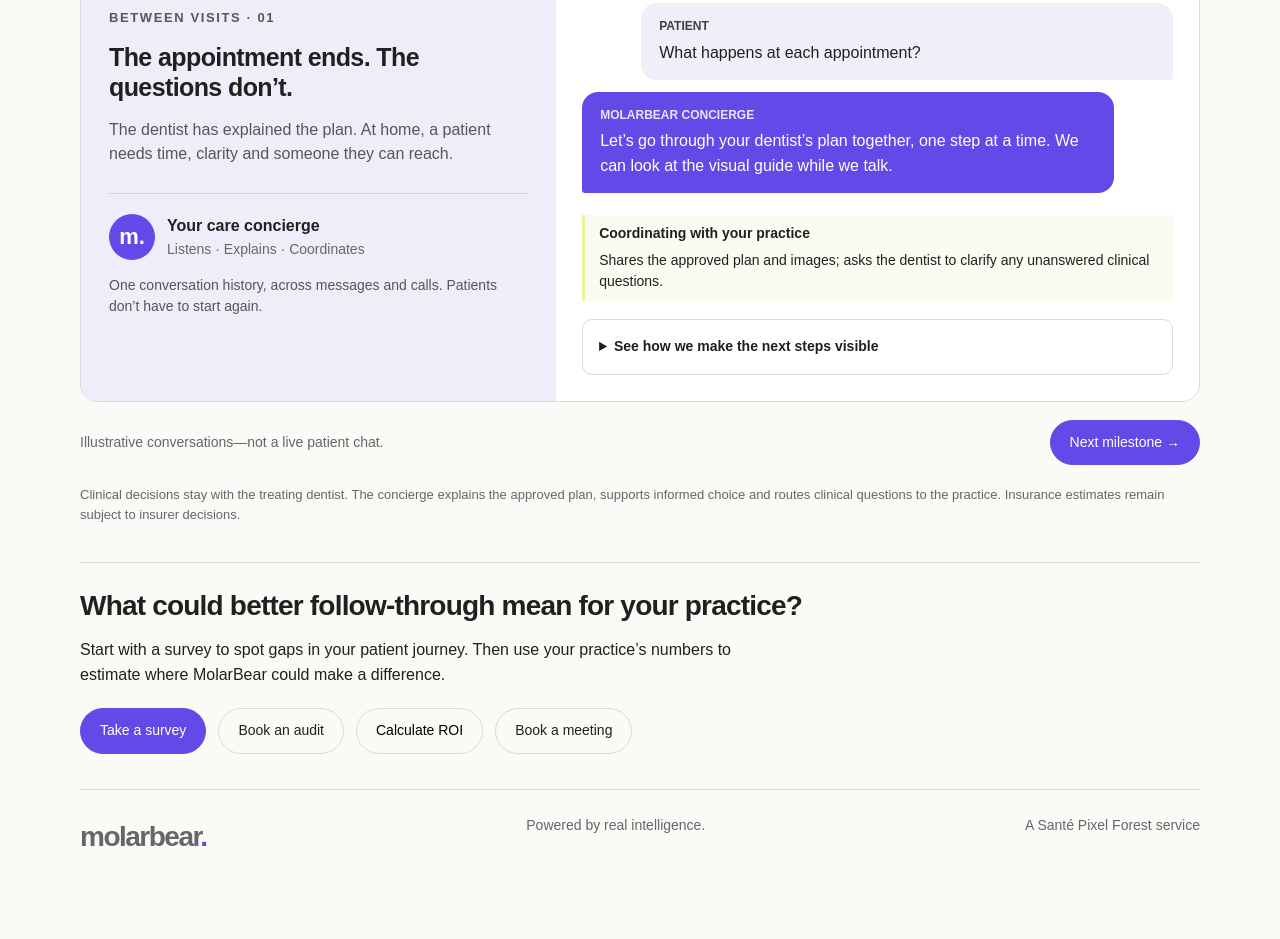
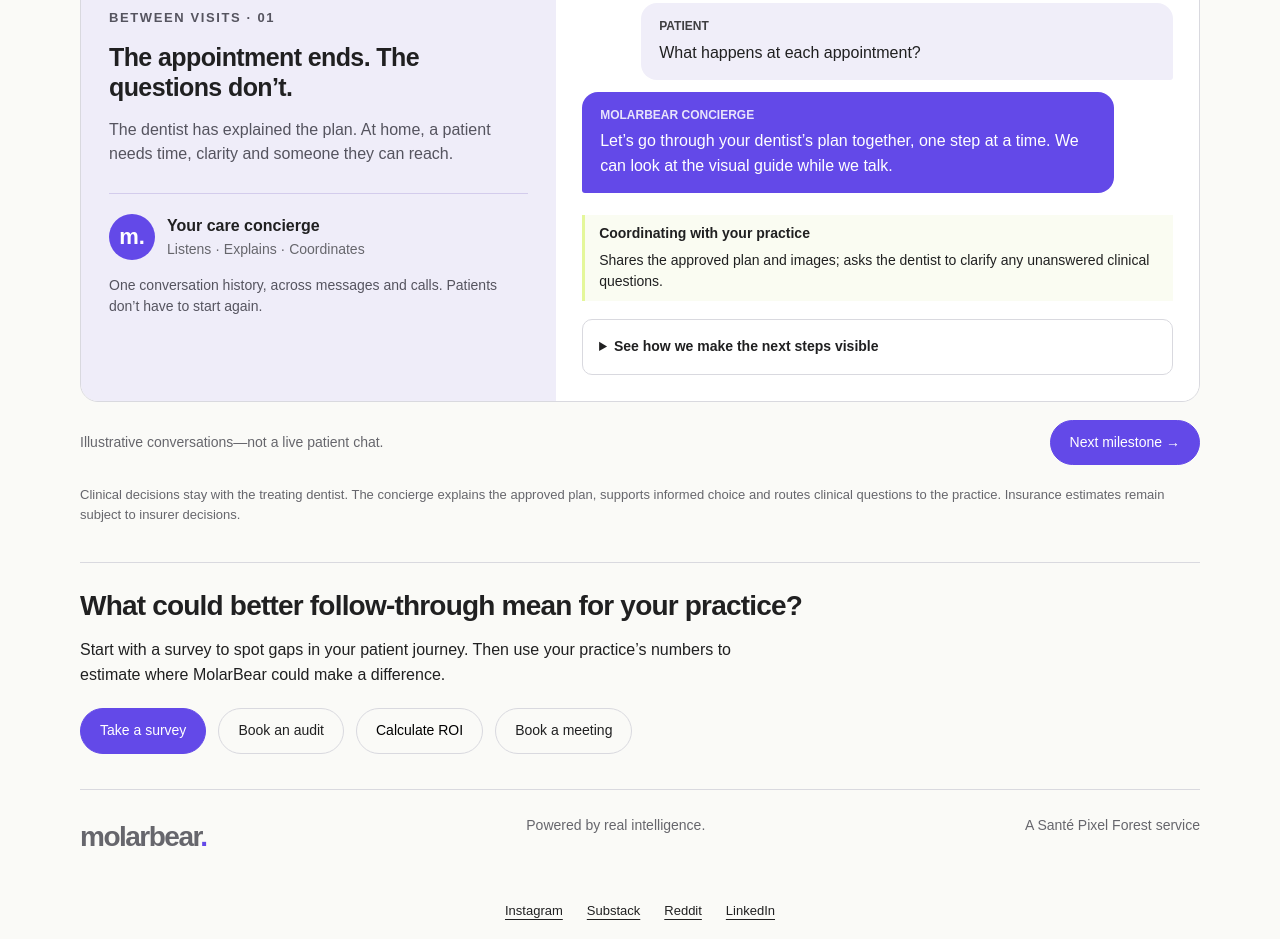
Before and after one commit to santepixelforest/MolarBear, a plain HTML site: page patient-journey/index.html in a window 1280 px wide. Shown: the part 1318-2257 px from the top of the page. Before the commit the page ends 2201 px from the top, so only its background shows below. Drawn offline with Linux system fonts and the light colour scheme.

Commit message:
Social links added

```diff
--- a/patient-journey/index.html
+++ b/patient-journey/index.html
@@ -35,7 +35,7 @@
 </script>
 
 
-</main><footer><a href="/" class="brand">molarbear<span>.</span></a><span>Powered by real intelligence.</span><span>A Santé Pixel Forest service</span></footer></div>
+</main><footer><a href="/" class="brand">molarbear<span>.</span></a><span>Powered by real intelligence.</span><span>A Santé Pixel Forest service</span></footer><div class="social-links" style="display:flex;justify-content:center;align-items:center;flex-wrap:wrap;gap:24px;padding:18px 16px;font-size:13px;"><a href="https://www.instagram.com/oralfuturism/" target="_blank" rel="noopener noreferrer">Instagram</a><a href="https://substack.com/@oralfuturism" target="_blank" rel="noopener noreferrer">Substack</a><a href="https://www.reddit.com/user/AgenticCAB/" target="_blank" rel="noopener noreferrer">Reddit</a><a href="https://www.linkedin.com/company/santepixelforest" target="_blank" rel="noopener noreferrer">LinkedIn</a></div></div>
 <script>
 const stages=[
 {title:'The appointment ends. The questions don’t.',copy:'The dentist has explained the plan. At home, a patient needs time, clarity and someone they can reach.',topics:[['The plan','What happens at each appointment?','Let’s go through your dentist’s plan together, one step at a time. We can look at the visual guide while we talk.','Shares the approved plan and images; asks the dentist to clarify any unanswered clinical questions.'],['Cost & insurance','What will my insurance cover? I’m worried about the bill.','Let’s look at the estimate together and separate what’s confirmed from what still needs checking.','Coordinates benefit checks and payment questions with the practice; does not promise coverage.'],['Anxiety','I’ve had a bad experience before.','Thank you for telling me. What would help you feel more comfortable? We can take our time.','With permission, shares the patient’s concerns and asks the team what support can be arranged.']]},
```
